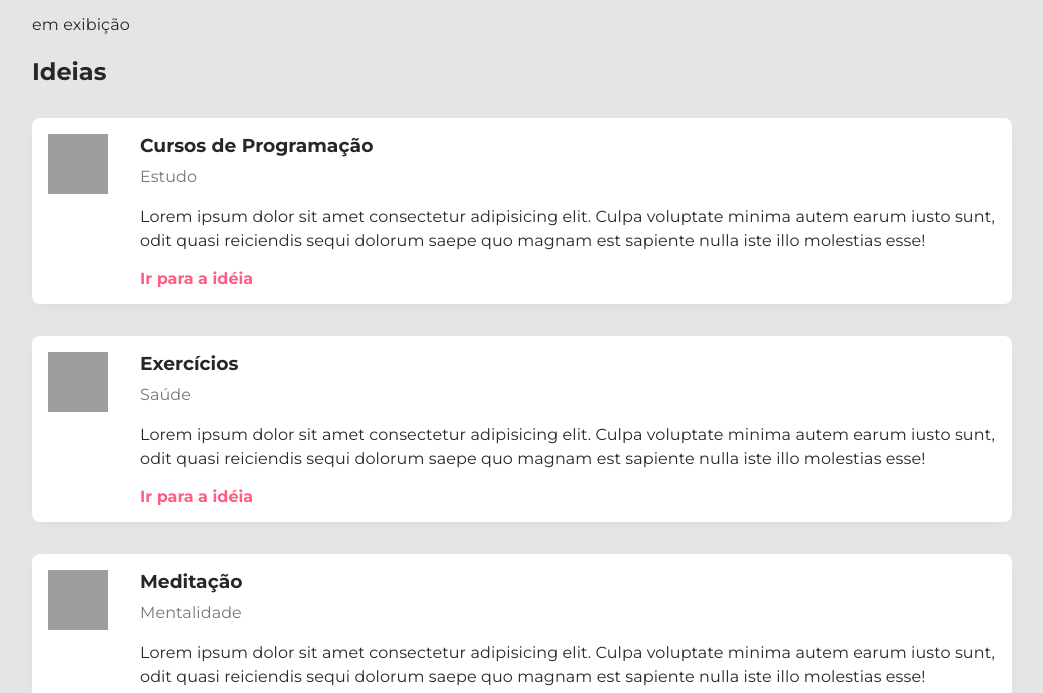
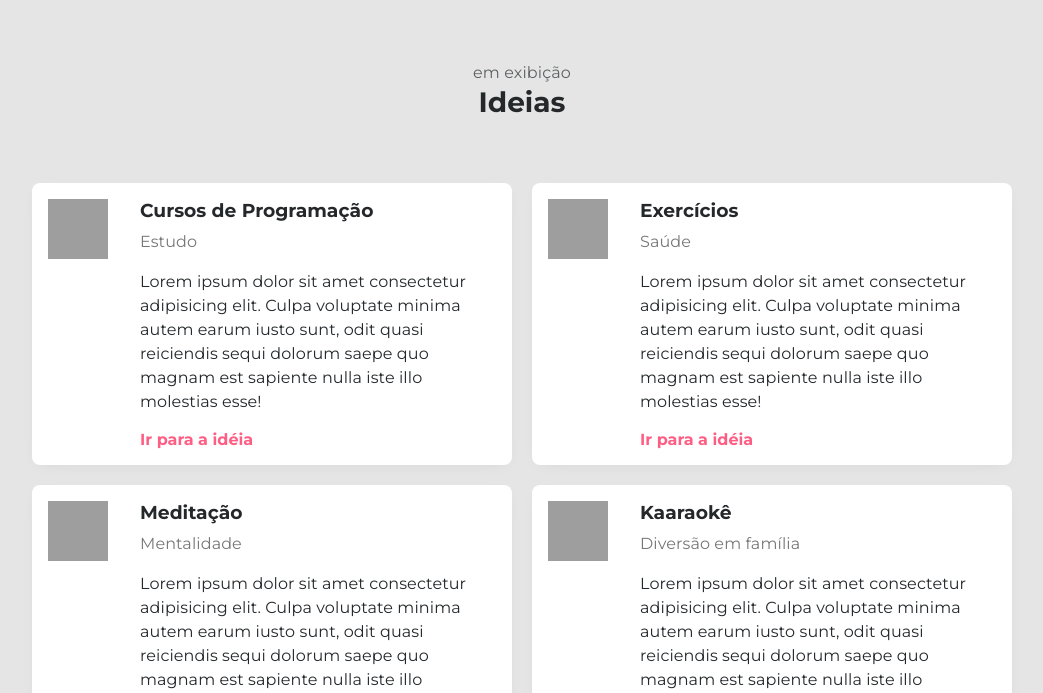
Before and after one commit to drigosantos81/casaCriativa, a plain HTML site: page ideias.html in a window 1280 px wide. Shown: the part 107-800 px from the top of the page, without its empty margins (118-1161 px from the left). Drawn offline with Linux system fonts and the light colour scheme; grey boxes are pictures that could not be loaded.

Commit message:
Início da section title e da tag main.section.

```diff
--- a/ideias.html
+++ b/ideias.html
@@ -27,7 +27,7 @@
         </section>
 
         <main>
-            <section id="ideias">
+            <section id="ideas">
 
                 <div class="idea">
                     <img src="https://image.flaticon.com/icons/svg/2729/2729007.svg" alt="Imagem de Curso de Programação">
@@ -63,6 +63,20 @@
                     <div class="content">
                         <h3>Meditação</h3>
                         <p>Mentalidade</p>
+                        <div class="description">
+                            Lorem ipsum dolor sit amet consectetur adipisicing elit. Culpa voluptate minima autem earum iusto sunt, odit quasi reiciendis sequi dolorum saepe quo magnam est sapiente nulla iste illo molestias esse!
+                        </div>
+                        <a href="#">Ir para a idéia</a>
+                    </div>
+
+                </div>
+
+                <div class="idea">
+                    <img src="https://image.flaticon.com/icons/svg/2729/2729032.svg" alt="Imagem de Karaokê">
+
+                    <div class="content">
+                        <h3>Kaaraokê</h3>
+                        <p>Diversão em família</p>
                         <div class="description">
                             Lorem ipsum dolor sit amet consectetur adipisicing elit. Culpa voluptate minima autem earum iusto sunt, odit quasi reiciendis sequi dolorum saepe quo magnam est sapiente nulla iste illo molestias esse!
                         </div>
--- a/style.css
+++ b/style.css
@@ -275,3 +275,28 @@ header {
     font-size: 14px;
 
 }
+
+section#title {
+    text-align: center;
+    margin: 64px 0;
+}
+
+section#title p {
+    opacity: 0.7;
+    margin: 0;
+}
+
+section#title h1 {
+    margin: 0;
+    font-size: 28px;
+}
+
+section#ideas {
+    display: grid;
+    grid-template-columns: 1fr 1fr;
+    gap: 20px;
+}
+
+section#ideas .idea {
+    margin: 0;
+}
```
